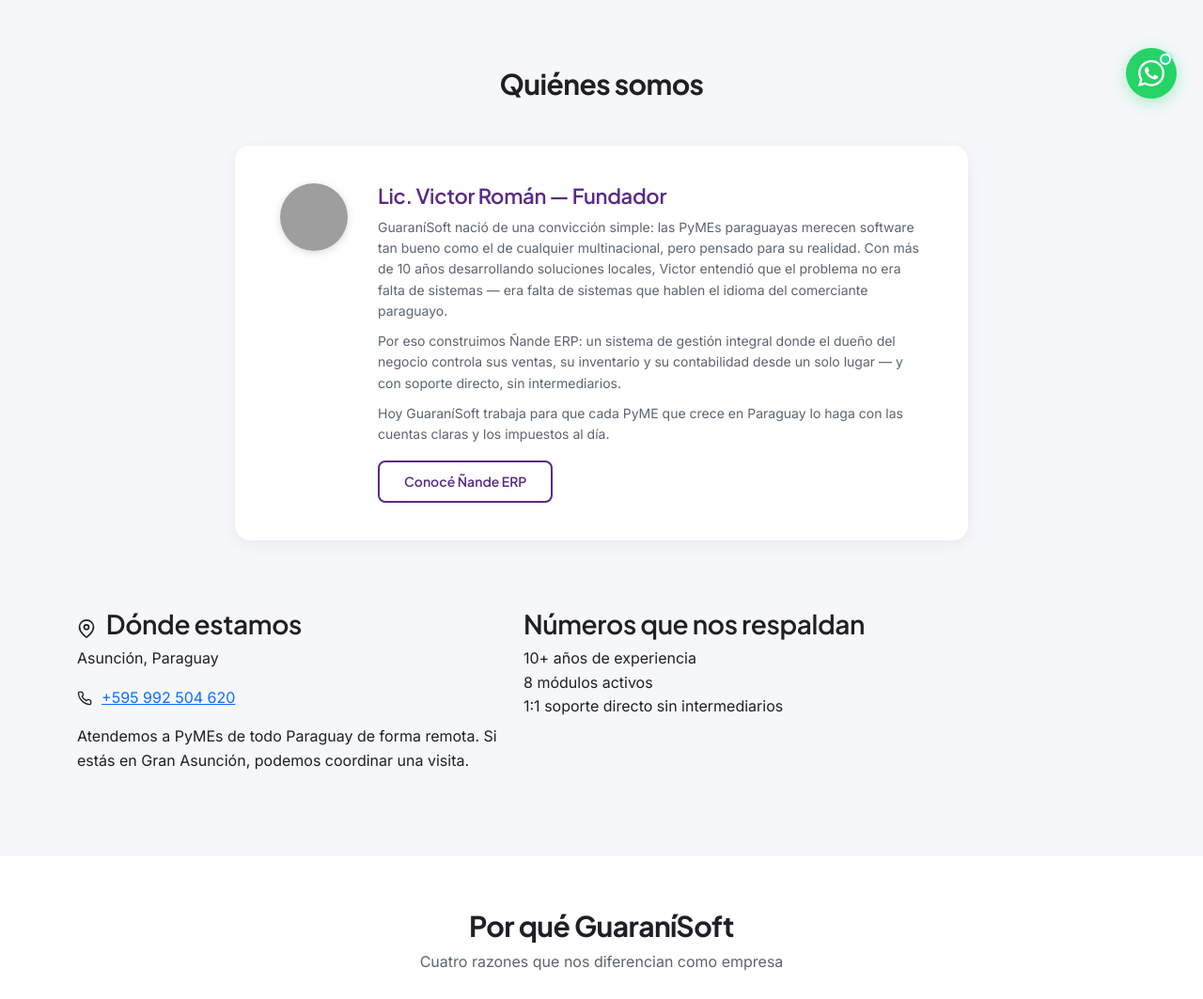
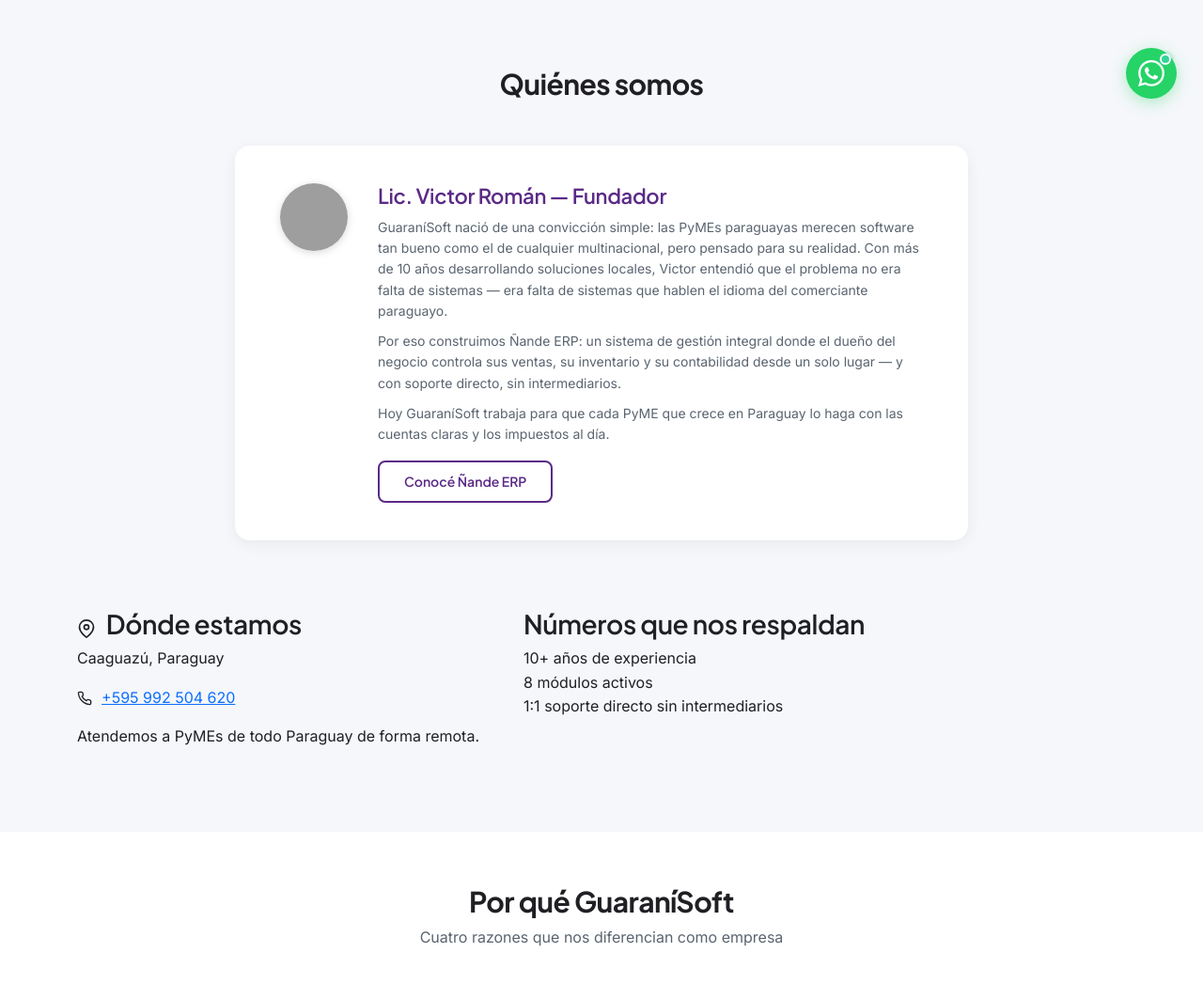
Before and after one commit to victor220888/guaranisoft-landing, a FastAPI app: page / in a window 1280 px wide. Shown: the part 667-1730 px from the top of the page at 94% size. Run offline with FastAPI, Linux system fonts and the light colour scheme; grey boxes are pictures that could not be loaded.

Commit message:
fix(landing): corregir ubicación Asunción → Caaguazú en 'Dónde estamos'

```diff
--- a/templates/home.html
+++ b/templates/home.html
@@ -153,12 +153,12 @@
                         <svg viewBox="0 0 24 24" width="20" height="20" fill="none" stroke="currentColor" stroke-width="2" stroke-linecap="round" stroke-linejoin="round" style="vertical-align:-4px;margin-right:0.4rem;"><path d="M21 10c0 7-9 13-9 13s-9-6-9-13a9 9 0 0118 0z"/><circle cx="12" cy="10" r="3"/></svg>
                         Dónde estamos
                     </h3>
-                    <p class="donde-estamos-lugar">Asunción, Paraguay</p>
+                    <p class="donde-estamos-lugar">Caaguazú, Paraguay</p>
                     <p class="donde-estamos-telefono">
                         <svg viewBox="0 0 24 24" width="16" height="16" fill="none" stroke="currentColor" stroke-width="2" stroke-linecap="round" stroke-linejoin="round" style="vertical-align:-3px;margin-right:0.35rem;"><path d="M22 16.92v3a2 2 0 01-2.18 2 19.79 19.79 0 01-8.63-3.07 19.5 19.5 0 01-6-6A19.79 19.79 0 012.12 4.18 2 2 0 014.1 2h3a2 2 0 011.97 1.67 12.7 12.7 0 00.7 2.81 1 1 0 01-.23 1.11L8 9.14a16 16 0 006.86 6.86l1.56-1.54a1 1 0 011.11-.23 12.7 12.7 0 002.81.7A2 2 0 0122 16.92z"/></svg>
                         <a href="tel:+595992504620">+595 992 504 620</a>
                     </p>
-                    <p class="donde-estamos-desc">Atendemos a PyMEs de todo Paraguay de forma remota. Si estás en Gran Asunción, podemos coordinar una visita.</p>
+                    <p class="donde-estamos-desc">Atendemos a PyMEs de todo Paraguay de forma remota.</p>
                 </div>
             </div>
             <div class="col-md-7 fade-in">
```
